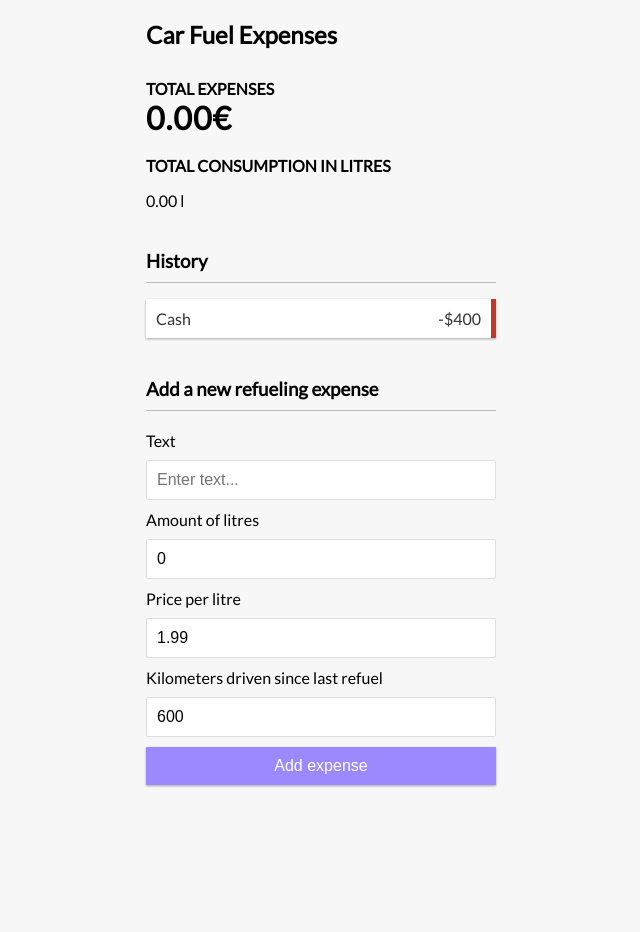
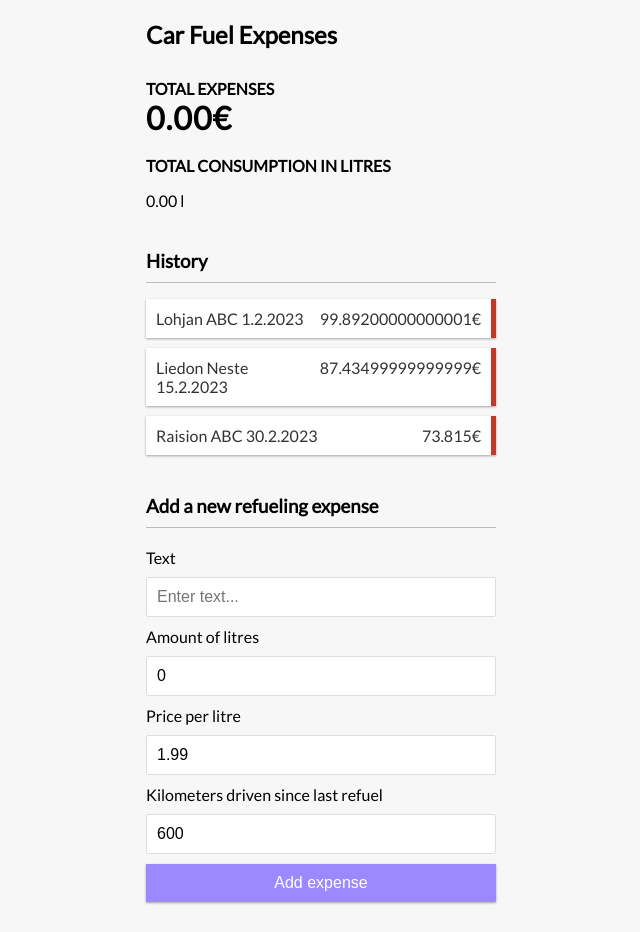
Before and after one commit to mr5499/frontend_app, a React (Create React App) app in the folder frontend_app/: page / in a window 1280 px wide. Shown: the whole page, without its empty margins (319-959 px from the left). Before the commit the page ends 815 px from the top, so only its background shows below. Built offline with nearby package versions, Linux system fonts and the light colour scheme.

Commit message:
RefuelList now renders sums in €

```diff
--- a/frontend_app/src/components/RefuelingExpenseList.js
+++ b/frontend_app/src/components/RefuelingExpenseList.js
@@ -1,13 +1,17 @@
-import React from 'react'
+import React, { useContext } from 'react'
+import { GlobalContext } from '../context/GlobalState'
 
 export const RefuelingExpenseList = () => {
+  const { refuels } = useContext(GlobalContext)
+
   return (
     <>
         <h3>History</h3>
         <ul className="list">
+          {refuels.map(refuel => (
             <li className="minus">
-                Cash <span>-$400</span><button className="delete-btn">x</button>
-            </li>
+                {refuel.text} <span>{refuel.amount * refuel.pricePerLiter}€</span><button className="delete-btn">x</button>
+            </li>))}
         </ul>
     </>
   )
--- a/frontend_app/src/context/GlobalState.js
+++ b/frontend_app/src/context/GlobalState.js
@@ -19,7 +19,7 @@ export const GlobalProvider = ({ children }) => {
     const [state, dispatch] = useReducer(AppReducer, initialState)
 
     return (<GlobalContext.Provider value={{
-        transactions: state.transactions
+        refuels: state.refuels
     }}>
         {children}
     </GlobalContext.Provider>)
```
